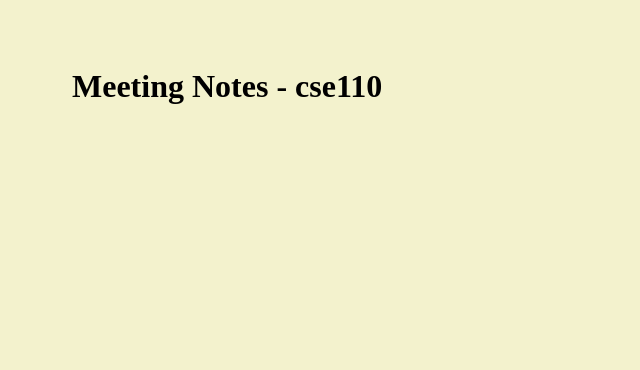
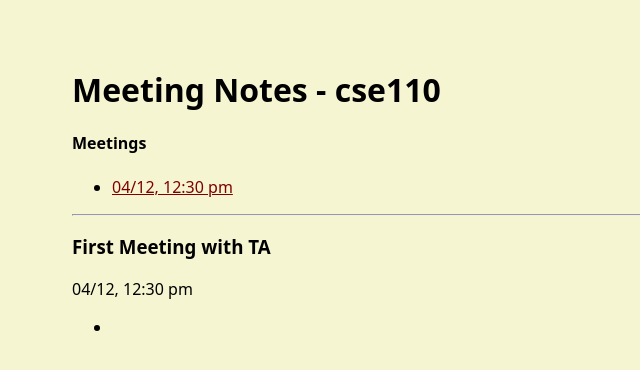
Before and after one commit to cse110-shilpa-ryan/cse110-shilpa-ryan, a plain HTML site: page admin/meetings/meeting-notes.html in a window 1280 px wide. Shown: the whole page, without its empty margins (0-640 px from the left). Drawn offline with Linux system fonts and the light colour scheme.

Commit message:
making meeting notes page

```diff
--- a/admin/meetings/meeting-notes.html
+++ b/admin/meetings/meeting-notes.html
@@ -7,11 +7,30 @@
     <style>
         body{
             padding: 3% 5%;
-            background-color: #f3f2cd;
+            background-color: #f6f5d2;
+            font-family:system-ui, -apple-system, BlinkMacSystemFont, 'Segoe UI', Roboto, Oxygen, Ubuntu, Cantarell, 'Open Sans', 'Helvetica Neue', sans-serif;
+        }
+        a{
+            color: maroon;
+        }
+        a:hover{
+            color: blue;
         }
     </style>
 </head>
 <body>
     <h1>Meeting Notes - cse110</h1>
+    <h4>Meetings</h4>
+    <ul>
+        <li><a href="#04-12-12-30">04/12, 12:30 pm</a></li>
+    </ul>
+    <hr>
+    <section id="04-12-12-30">
+        <h3>First  Meeting with TA</h3>
+        <p>04/12, 12:30 pm</p>
+        <ul>
+            <li></li>
+        </ul>
+    </section>
 </body>
 </html>
```
